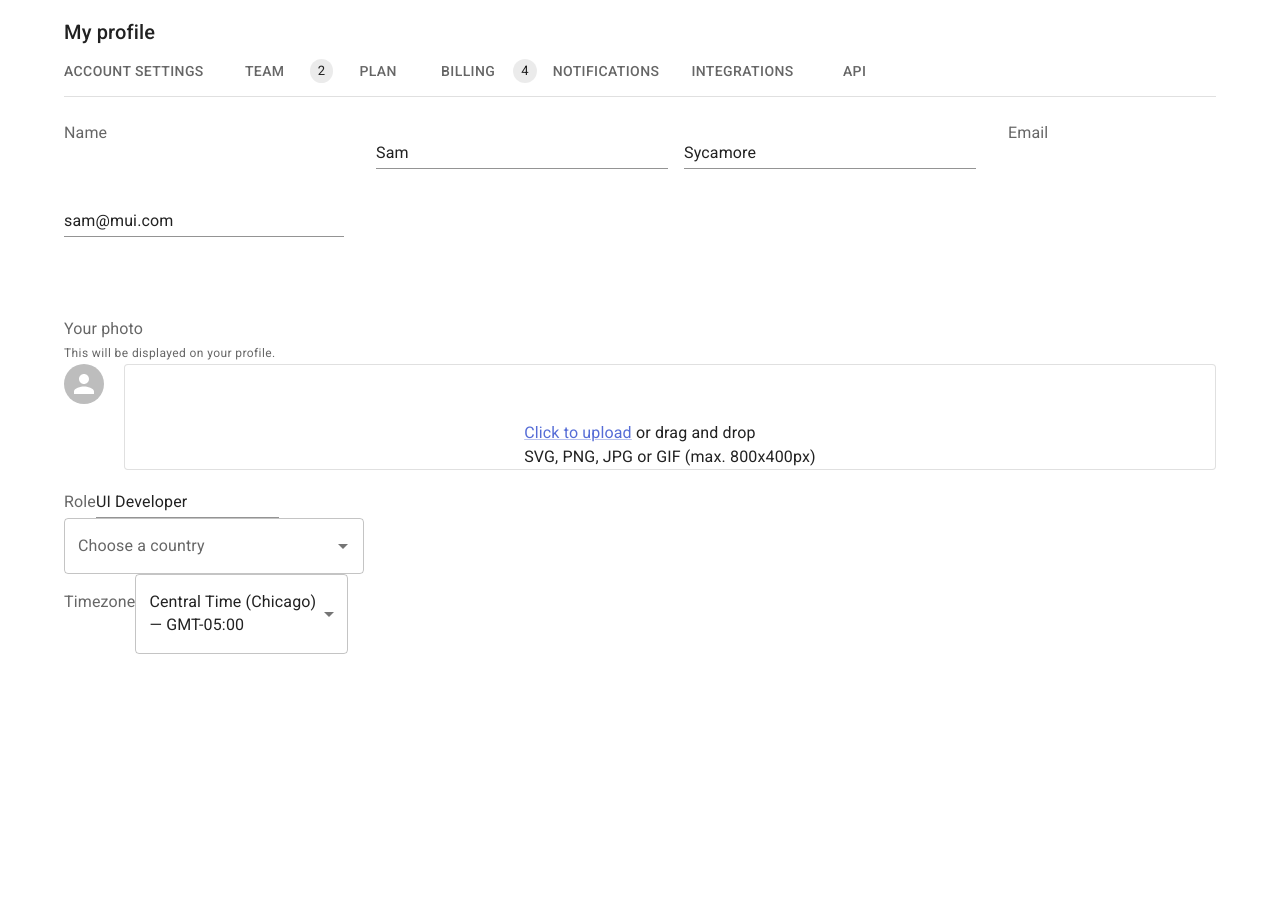
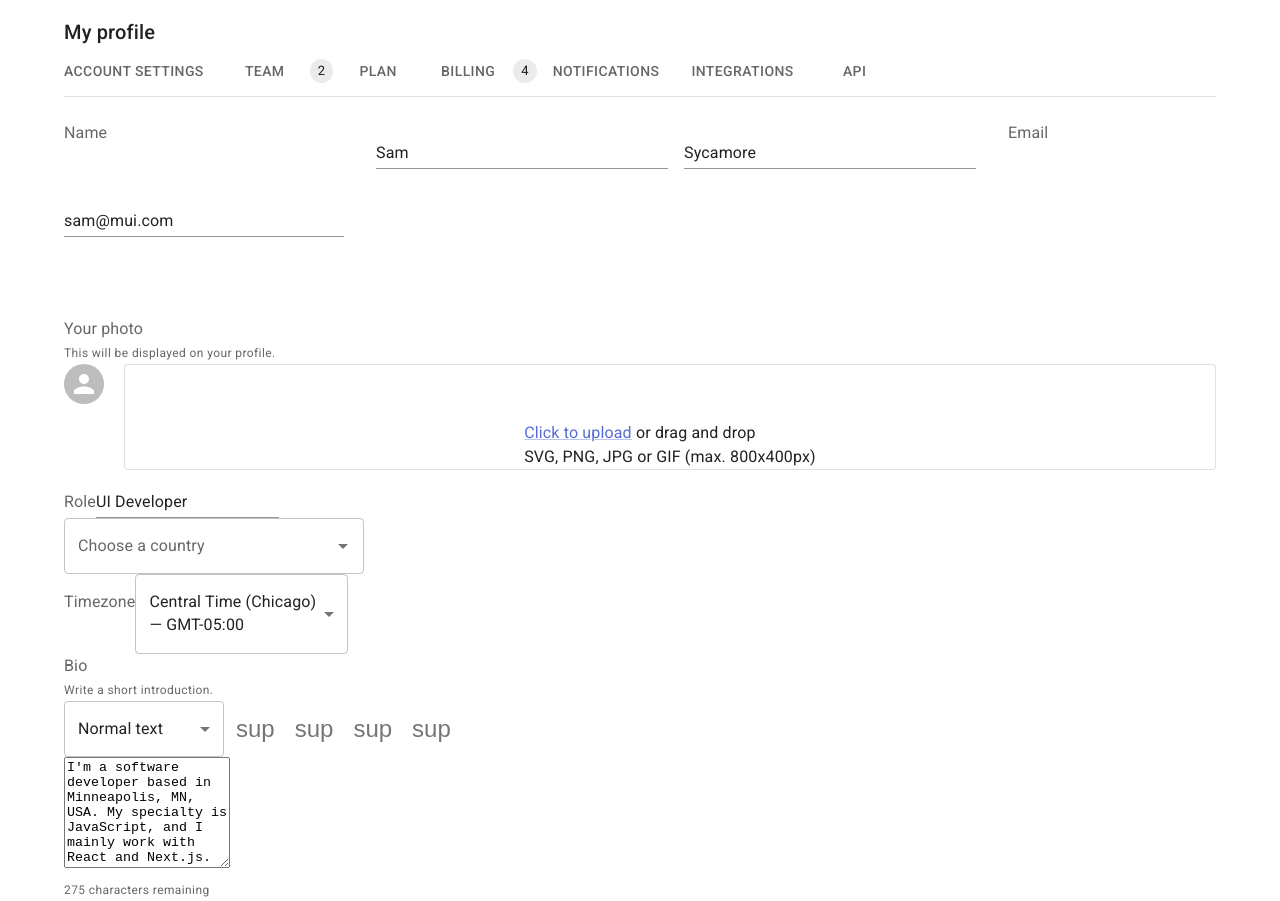
Before and after one commit to samuelsycamore/material-vite-ts-profile-dashboard, a React (Vite) app: page / in a window 1280 px wide. Before the commit the page ends 800 px from the top, so only its background shows below. Built offline with nearby package versions, Linux system fonts and the light colour scheme.

Commit message:
editor toolbar, bio

```diff
--- a/src/App.tsx
+++ b/src/App.tsx
@@ -13,6 +13,8 @@ import DropZone from "./DropZone";
 import CountrySelector from "./CountrySelector";
 import Select from "@mui/material/Select";
 import MenuItem from "@mui/material/MenuItem";
+import EditorToolbar from "./EditorToolbar";
+import TextareaAutosize from "@mui/material/TextareaAutosize";
 
 export default function App() {
   return (
@@ -95,15 +97,27 @@ export default function App() {
         <FormLabel>Timezone</FormLabel>
         <Select defaultValue="1">
           <MenuItem value="1">
-            Central Time (Chicago){" "}
-            <Typography>— GMT-05:00</Typography>
+            Central Time (Chicago) <Typography>— GMT-05:00</Typography>
           </MenuItem>
           <MenuItem value="2">
-            Eastern Time (Detroit){" "}
-            <Typography>— GMT-4:00</Typography>
+            Eastern Time (Detroit) <Typography>— GMT-4:00</Typography>
           </MenuItem>
         </Select>
       </FormControl>
+      <Box>
+        <FormLabel>Bio</FormLabel>
+        <FormHelperText>Write a short introduction.</FormHelperText>
+      </Box>
+      <Box>
+        <EditorToolbar />
+        <TextareaAutosize
+          minRows={4}
+          defaultValue="I'm a software developer based in Minneapolis, MN, USA. My specialty is JavaScript, and I mainly work with React and Next.js."
+        />
+        <FormHelperText sx={{ mt: 0.75, fontSize: "xs" }}>
+          275 characters remaining
+        </FormHelperText>
+      </Box>
     </Container>
   );
 }
--- /dev/null
+++ b/src/EditorToolbar.tsx
@@ -0,0 +1,31 @@
+import Box, { BoxProps } from "@mui/material/Box";
+import Select from "@mui/material/Select";
+import MenuItem from "@mui/material/MenuItem";
+import IconButton from "@mui/material/IconButton";
+
+export default function EditorToolbar({ sx, ...props }: BoxProps) {
+  return (
+    <Box
+      {...props}
+      sx={[
+        {
+          display: "flex",
+          gap: 0.5,
+          "& > button": { "--Icon-fontSize": "16px" },
+        },
+        ...(Array.isArray(sx) ? sx : [sx]),
+      ]}
+    >
+      <Select defaultValue="1" sx={{ minWidth: 160 }}>
+        <MenuItem value="1">Normal text</MenuItem>
+        <MenuItem value="2" sx={{ fontFamily: "code" }}>
+          Code text
+        </MenuItem>
+      </Select>
+      <IconButton>sup</IconButton>
+      <IconButton>sup</IconButton>
+      <IconButton>sup</IconButton>
+      <IconButton>sup</IconButton>
+    </Box>
+  );
+}
```
